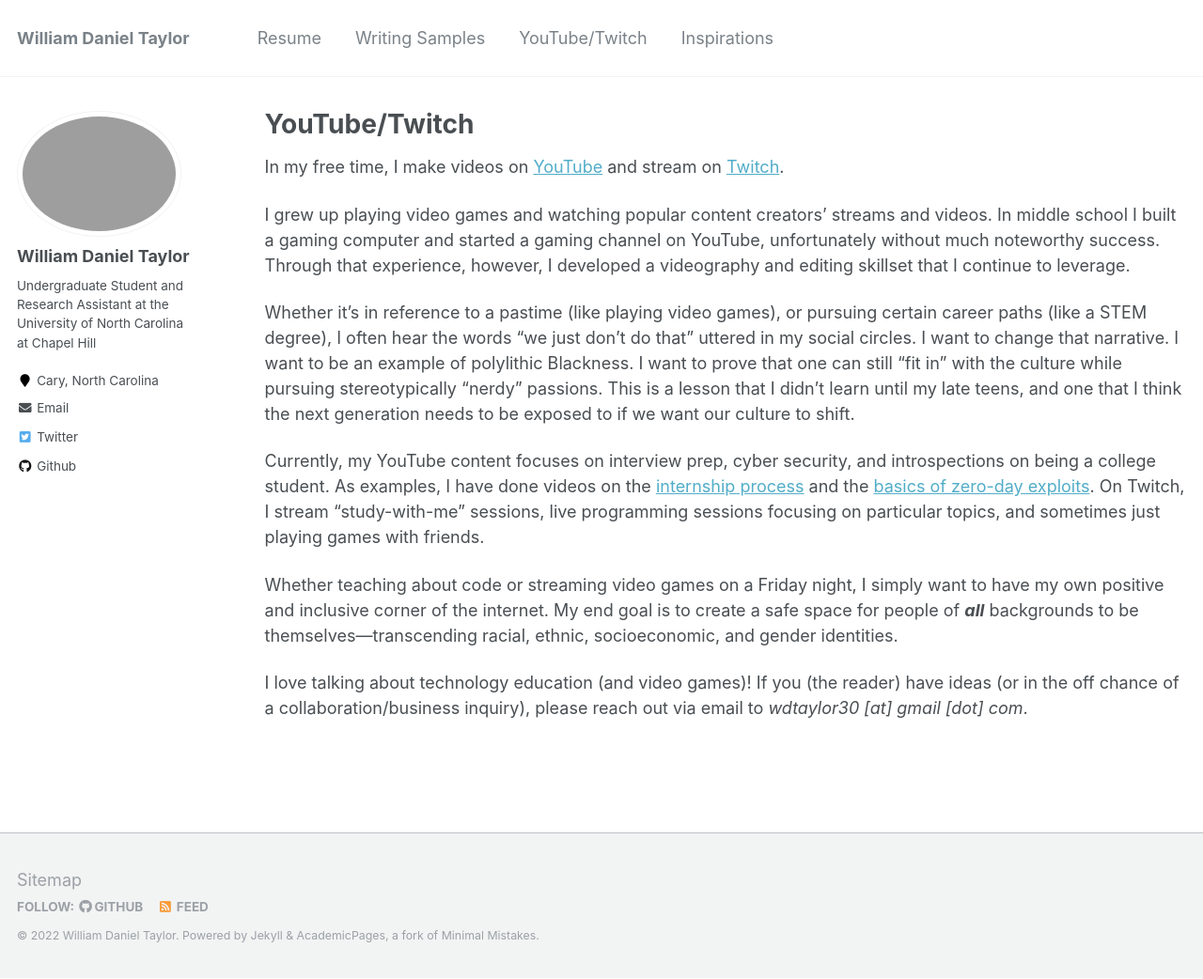
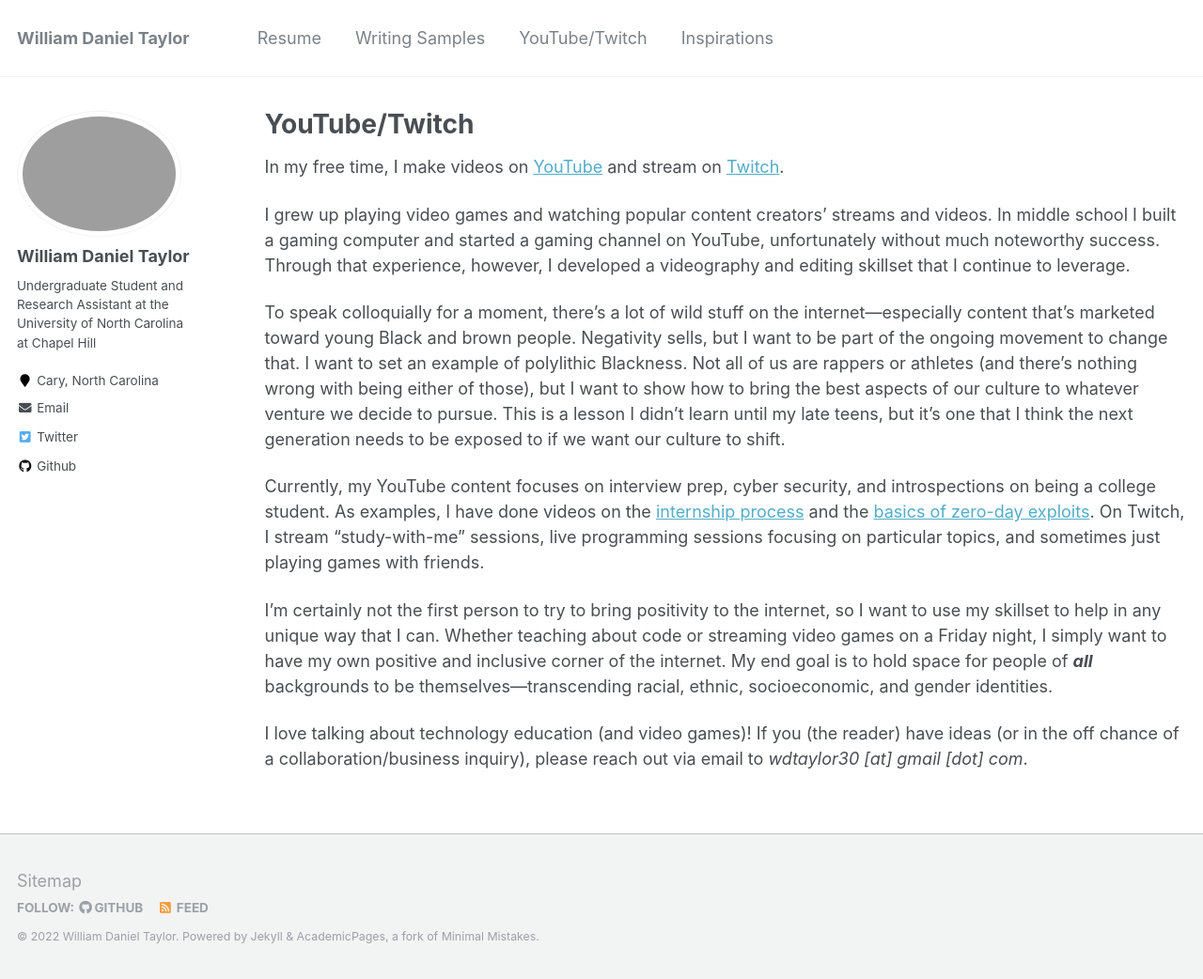
Before and after one commit to wdtaylor30/wdtaylor30.github.io, a Jekyll site: the page built from _pages/content.md, in a window 1280 px wide and 1042 px high. Shown: the whole window at 94% size. Built offline with Jekyll 4.4.1, drawn with Linux system fonts in a browser that asks for light colours.

Commit message:
fixed spacing on about.md; rewrote content.md

```diff
--- a/_pages/content.md
+++ b/_pages/content.md
@@ -14,10 +14,10 @@
 
 I grew up playing video games and watching popular content creators' streams and videos. In middle school I built a gaming computer and started a gaming channel on YouTube, unfortunately without much noteworthy success. Through that experience, however, I developed a videography and editing skillset that I continue to leverage.
 
-Whether it's in reference to a pastime (like playing video games), or pursuing certain career paths (like a STEM degree), I often hear the words "we just don't do that" uttered in my social circles. I want to change that narrative. I want to be an example of polylithic Blackness. I want to prove that one can still "fit in" with the culture while pursuing stereotypically "nerdy" passions. This is a lesson that I didn't learn until my late teens, and one that I think the next generation needs to be exposed to if we want our culture to shift.
+To speak colloquially for a moment, there's a lot of wild stuff on the internet—especially content that's marketed toward young Black and brown people. Negativity sells, but I want to be part of the ongoing movement to change that. I want to set an example of polylithic Blackness. Not all of us are rappers or athletes (and there's nothing wrong with being either of those), but I want to show how to bring the best aspects of our culture to whatever venture we decide to pursue. This is a lesson I didn't learn until my late teens, but it's one that I think the next generation needs to be exposed to if we want our culture to shift.
 
 Currently, my YouTube content focuses on interview prep, cyber security, and introspections on being a college student. As examples, I have done videos on the [internship process](https://www.youtube.com/watch?v=HbKJBQr3x_k) and the [basics of zero-day exploits](https://www.youtube.com/watch?v=RFv4-4aT6ZU). On Twitch, I stream "study-with-me" sessions, live programming sessions focusing on particular topics, and sometimes just playing games with friends.
 
-Whether teaching about code or streaming video games on a Friday night, I simply want to have my own positive and inclusive corner of the internet. My end goal is to create a safe space for people of ***all*** backgrounds to be themselves—transcending racial, ethnic, socioeconomic, and gender identities.
+I'm certainly not the first person to try to bring positivity to the internet, so I want to use my skillset to help in any unique way that I can. Whether teaching about code or streaming video games on a Friday night, I simply want to have my own positive and inclusive corner of the internet. My end goal is to hold space for people of ***all*** backgrounds to be themselves—transcending racial, ethnic, socioeconomic, and gender identities.
 
 I love talking about technology education (and video games)! If you (the reader) have ideas (or in the off chance of a collaboration/business inquiry), please reach out via email to _wdtaylor30 [at] gmail [dot] com_.
```
Also changed, not shown: _pages/about.md (+1 -1 lines).
